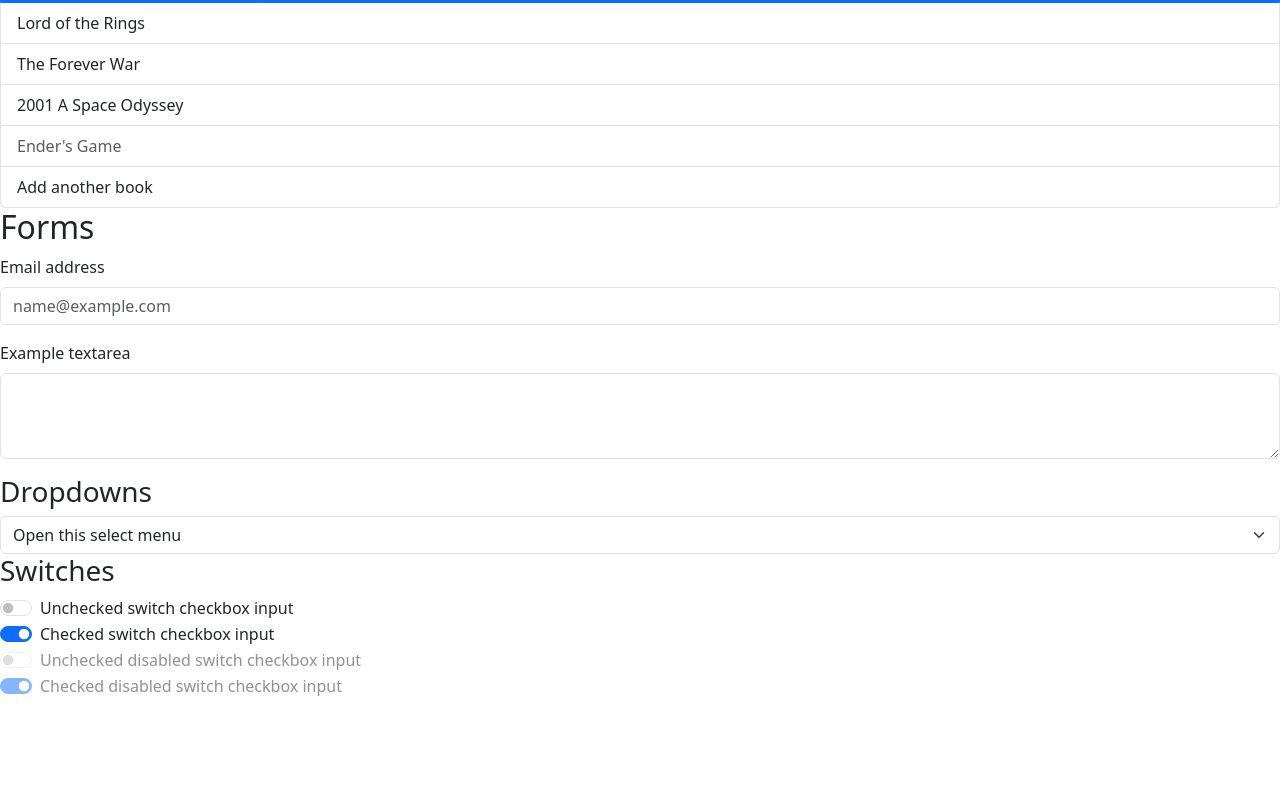
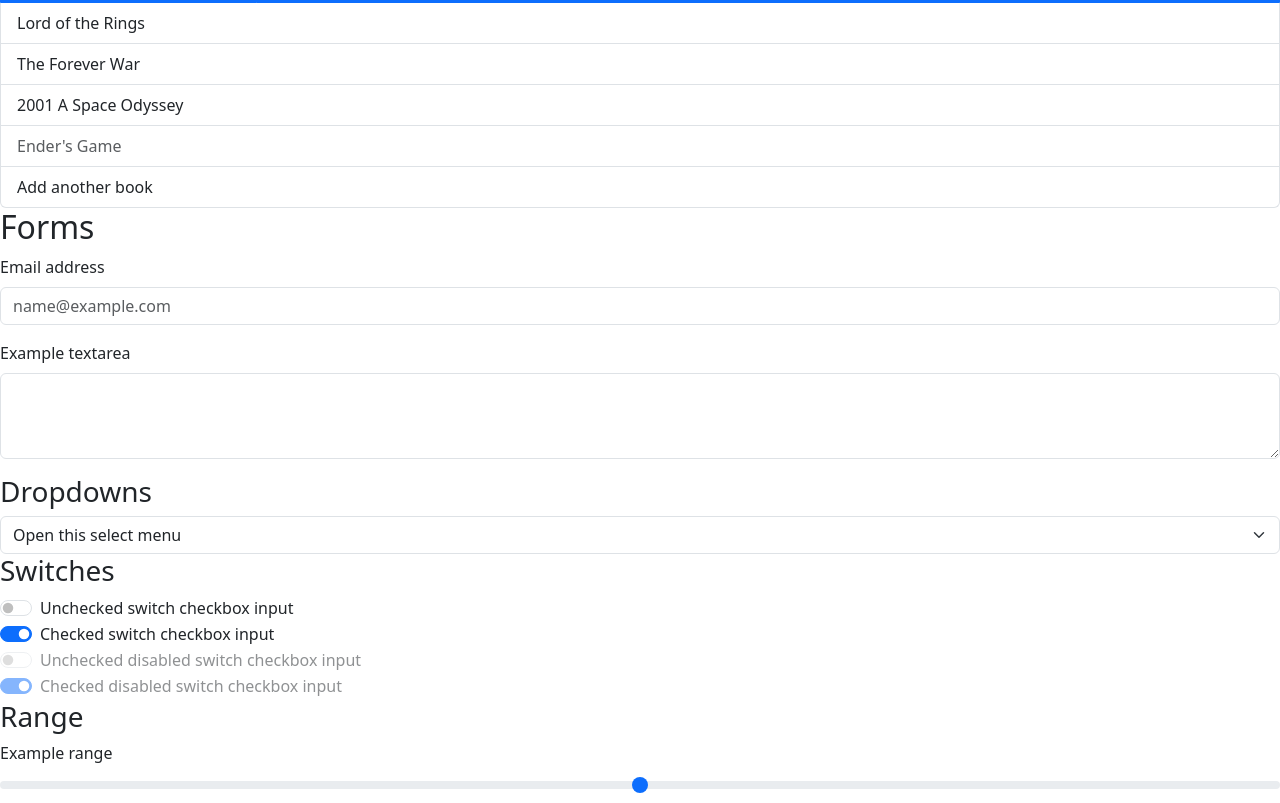
Before and after one commit to xilu56/kambaz-react-web-app-cs5610-sm25, a React app: page /#/Labs/Lab2 in a window 1280 px wide. Shown: the part 5552-6355 px from the top of the page. Before the commit the page ends 6252 px from the top, so only its background shows below. Built offline with nearby package versions, Linux system fonts and the light colour scheme; the HTML template or start-up script is replaced by a standard one.

Commit message:
Sliders styled as shown

```diff
--- a/src/Labs/Lab2/BootstrapForms.tsx
+++ b/src/Labs/Lab2/BootstrapForms.tsx
@@ -3,6 +3,7 @@ import FormLabel from 'react-bootstrap/FormLabel';
 import FormControl from 'react-bootstrap/FormControl';
 import FormSelect from 'react-bootstrap/FormSelect';
 import Form from 'react-bootstrap/Form';
+import FormRange from 'react-bootstrap/FormRange';
 
 
 export default function BootstrapForms() {
@@ -37,6 +38,13 @@ export default function BootstrapForms() {
               id="custom-switch"
               label="Checked disabled switch checkbox input"/>
 </div>
+<div id="wd-css-styling-range-and-sliders">
+  <h3>Range</h3>
+  <FormGroup controlId="wd-range1">
+    <FormLabel>Example range</FormLabel>
+    <FormRange min="0" max="5" step="0.5" />
+  </FormGroup>
+</div>
 
 </div>
 
```
